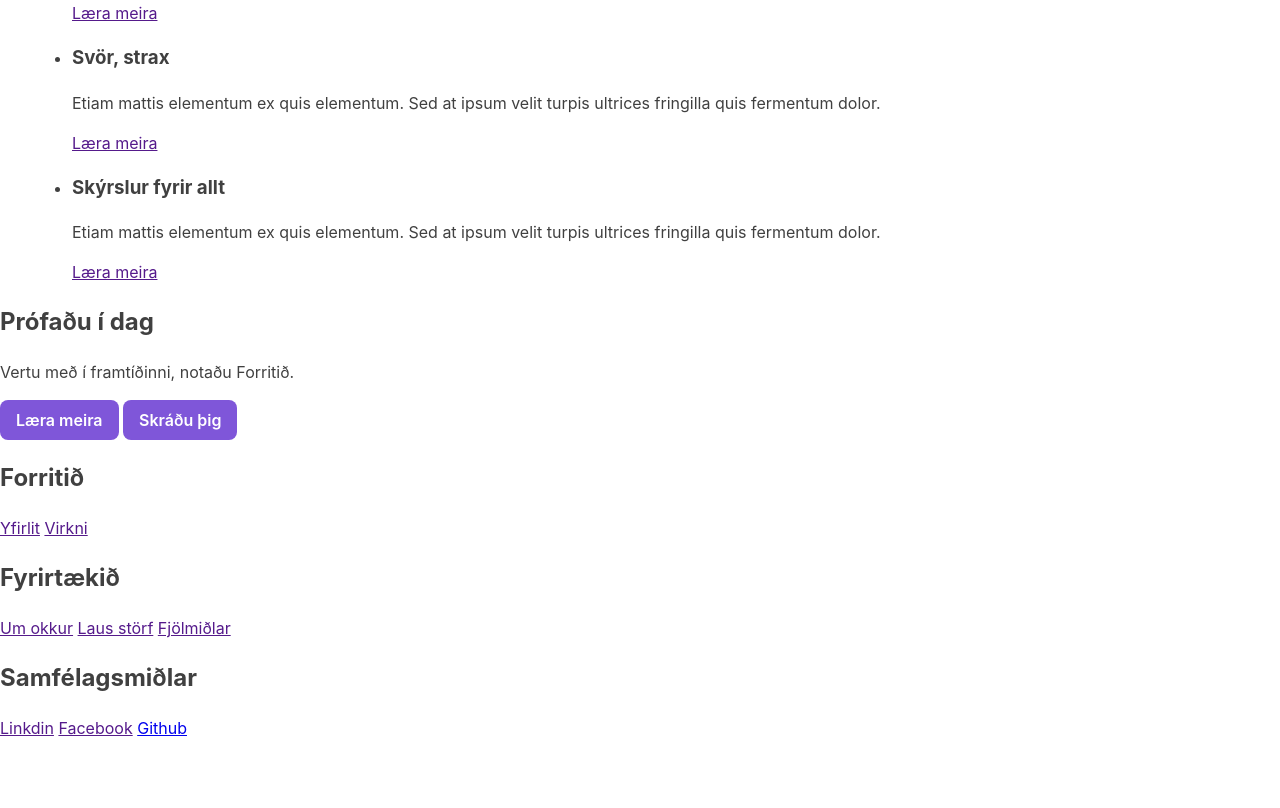
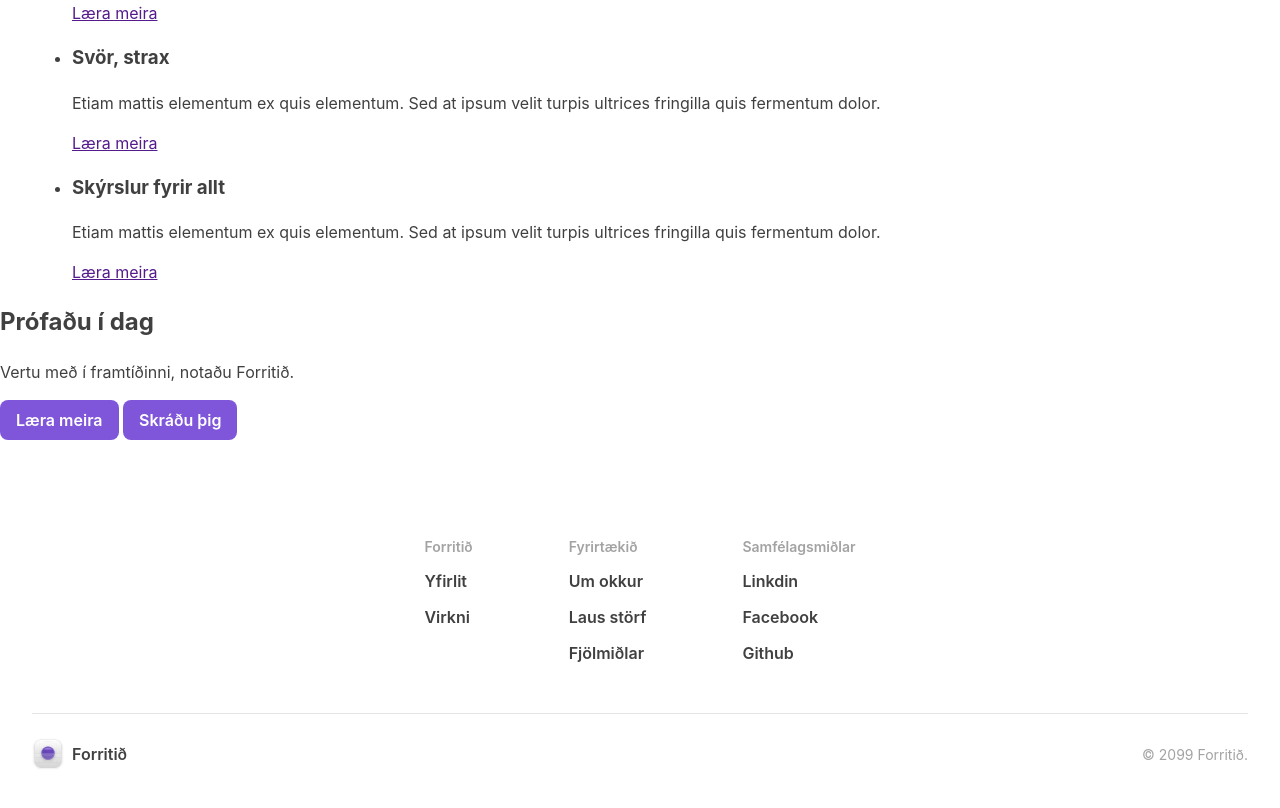
Before and after one commit to SigursteinnOli/vef1-2026-h1, a website: page index.html in a window 1280 px wide. Shown: the part 1264-2072 px from the top of the page. Before the commit the page ends 2004 px from the top, so only its background shows below. Drawn offline with Linux system fonts and the light colour scheme; a web font is replaced by a local one.

Commit message:
footer kominn á allar síður. Bara desktop

```diff
--- a/index.html
+++ b/index.html
@@ -147,24 +147,35 @@
       </section>
     </main>
 
-    <footer>
-      <div>
+    <footer class="container">
+      <div class="footer-links">
+
+        <div class="footer-column">
           <h2>Forritið</h2>
           <a href="">Yfirlit</a>
           <a href="">Virkni</a>
         </div>
-      <div>
+        <div class="footer-column">
           <h2>Fyrirtækið</h2>
           <a href="">Um okkur</a>
           <a href="">Laus störf</a>
           <a href="">Fjölmiðlar</a>
         </div>
-      <div>
+        <div class="footer-column">
           <h2>Samfélagsmiðlar</h2>
           <a href="">Linkdin</a>
           <a href="">Facebook</a>
           <a href="https://github.com/SigursteinnOli/vef1-2026-h1">Github</a>
         </div>
+      </div>
+
+      <div class="footer-bottom">
+        <a class="logo" href="index.html">
+        <img src="myndir/Logo.svg"/>
+        Forritið </a>
+
+        <p>&copy; 2099 Forritið.</p>
+      </div>
     </footer>
   </body>
 </html>
--- /dev/null
+++ b/styles/_footer.scss
@@ -0,0 +1,46 @@
+footer {
+    background-color: var(--color-background);
+    padding-block: var(--spacing-24);
+}
+
+.footer-bottom {
+    display: flex;
+    align-items: center;
+    border-top: 1px solid var(--color-border);
+    padding-block: var(--spacing-6);
+
+    p{
+        margin: 0;
+        font-size: var(--font-size-small);
+        color: var(--color-text-muted);
+        margin-left: auto;
+    }
+
+}
+
+.footer-links{
+    display: flex;
+    justify-content: center;
+    gap: var(--spacing-24);
+    padding-bottom: var(--spacing-12);
+}
+
+.footer-column {
+    display: flex;
+    flex-direction: column;
+    align-items: flex-start;
+    gap: var(--spacing-3);
+
+    a{
+        color: var(--color-text);
+        text-decoration: none;
+        font-weight: var(--font-weight-semibold);
+    }
+}
+
+.footer-column h2{
+    margin: 0;
+    font-size: var(--font-size-small);
+    font-weight: var(--font-weight-semibold);
+    color: var(--color-text-muted);
+}
--- a/styles/_global.scss
+++ b/styles/_global.scss
@@ -43,3 +43,17 @@ img {
     text-decoration: none;
 
 }
+
+.logo {
+  font-weight: var(--font-weight-semibold);
+  display: flex;
+  align-items: center;
+  gap: var(--spacing-2);
+  color: var(--color-text);
+  text-decoration: none;
+
+  img {
+    width: 32px;
+    height: auto;
+  }
+}
--- a/styles/_header.scss
+++ b/styles/_header.scss
@@ -21,17 +21,7 @@ header nav {
   gap: var(--spacing-6);
 }
 
-header .logo {
-  font-weight: var(--font-weight-semibold);
-  display: flex;
-  align-items: center;
-  gap: var(--spacing-2);
 
-  img {
-    width: 32px;
-    height: auto;
-  }
-}
 
 header a {
   color: var(--color-text);
--- a/styles/styles.scss
+++ b/styles/styles.scss
@@ -2,3 +2,4 @@
 @use "fonts";
 @use "global";
 @use "header";
+@use "footer";
```
Also changed, not shown: package.json (+6 -8 lines), styles.css, 2 other files. Lines whose indentation alone changed are shown as unchanged.
